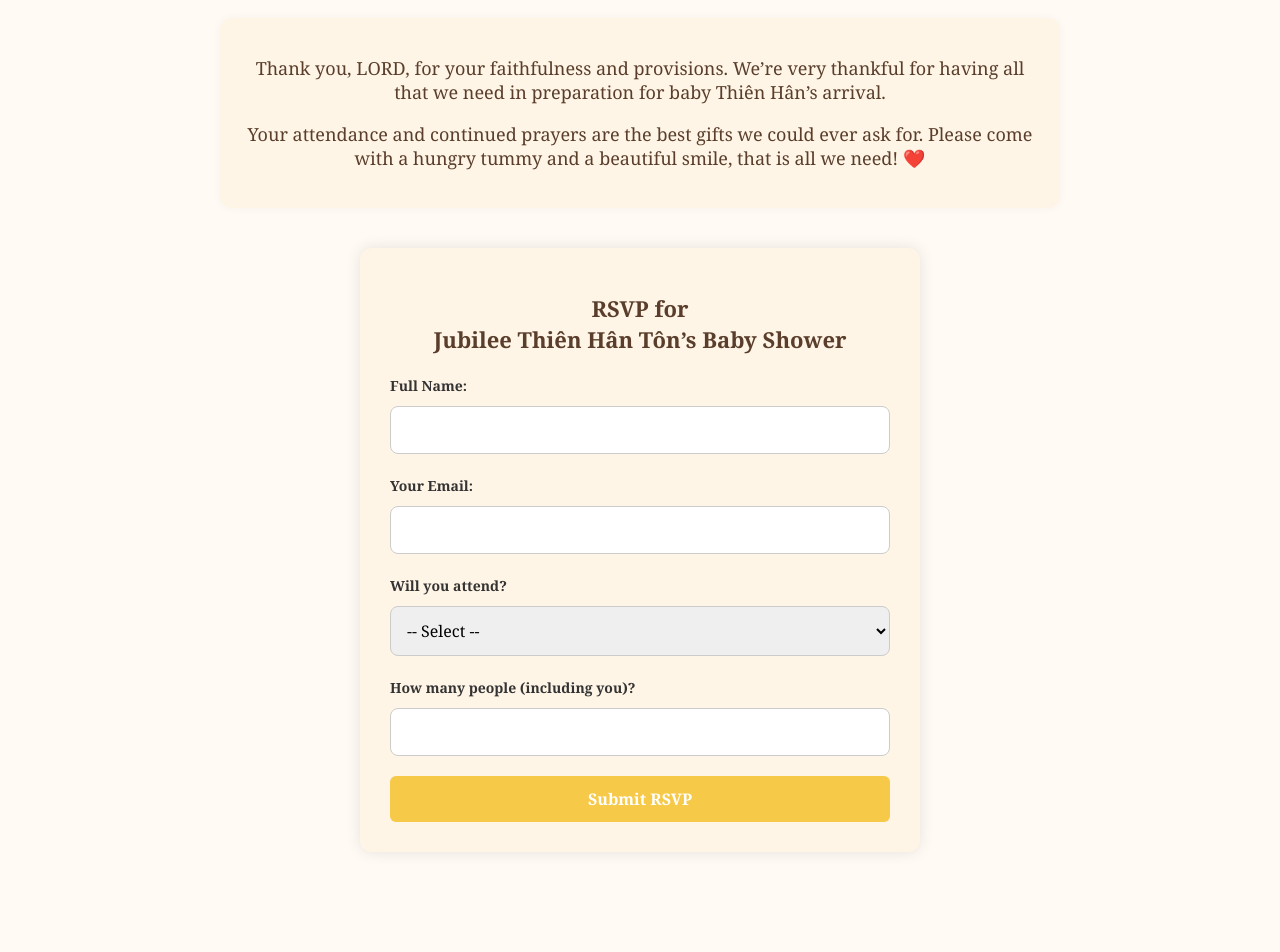
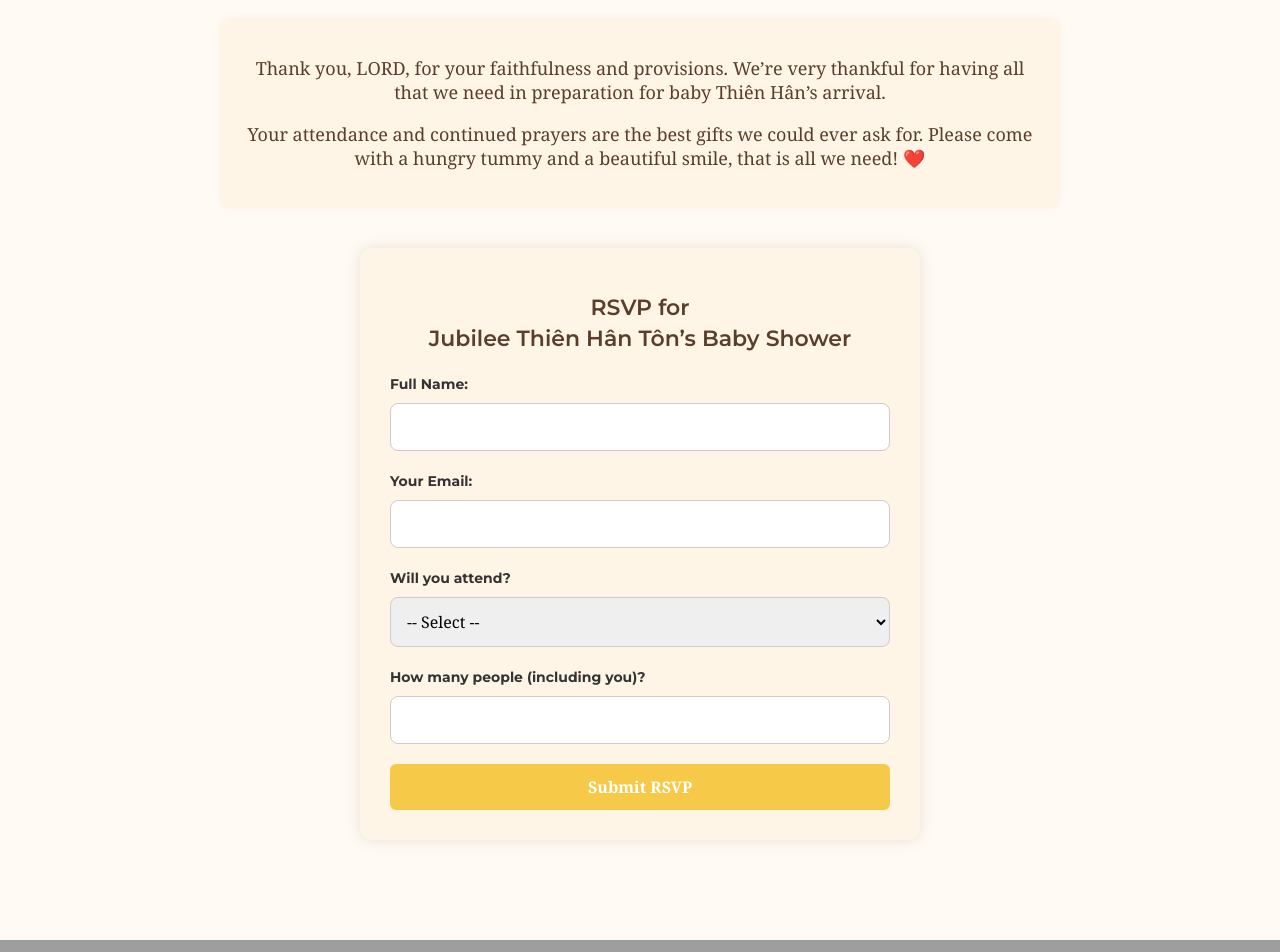
Before and after one commit to zincoi172/rsvp-babyshower, a Flask app: page / in a window 1280 px wide. Shown: the part 977-1929 px from the top of the page. Run offline with Flask 3, Linux system fonts and the light colour scheme.

Commit message:
Update font to Montserrat for RSVP page

```diff
--- a/static/style.css
+++ b/static/style.css
@@ -1,6 +1,6 @@
 body {
     margin: 0;
-    font-family: "Georgia", serif;
+    font-family: "Montserrat", serif;
     background-color: #fffaf3;
     color: #333;
   }
--- a/templates/form.html
+++ b/templates/form.html
@@ -4,6 +4,7 @@
   <meta charset="UTF-8" />
   <meta name="viewport" content="width=device-width, initial-scale=1.0" />
   <title>RSVP for Jubilee Thiên Hân Tôn</title>
+  <link href="https://fonts.googleapis.com/css2?family=Montserrat:wght@400;600;700&display=swap" rel="stylesheet">
   <link rel="stylesheet" href="{{ url_for('static', filename='style.css') }}">
 </head>
 <body>
```
